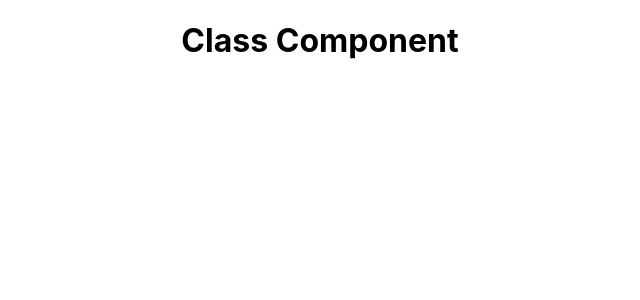
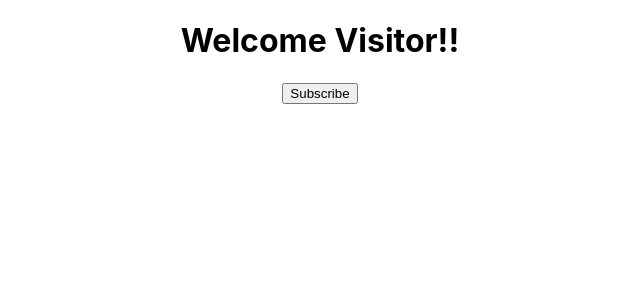
Before and after one commit to kartikBhanderi/React, a React (Create React App) app in the folder hello/: page / in a window 1280 px wide. Shown: the top 300 px of the page, without its empty margins (320-960 px from the left). Built offline with nearby package versions, Linux system fonts and the light colour scheme.

Commit message:
state in class components

```diff
--- a/hello/src/App.js
+++ b/hello/src/App.js
@@ -3,10 +3,23 @@ import './App.css';
 import Greet from './components/Greet'
 import { Component } from 'react';
 import Welcome from './components/Welcome'
+import Hello from './components/Hello'
+import Message from './components/Message'
+
+
 function App() {
   return (
     <div className="App">
-      <Welcome/>
+      <Message/>
+      {/* <Greet name="kartik" heroName="batman">
+        <p>Hey! I am children</p>
+      </Greet>
+      <Greet name="yash" heroName="superman">
+        <button>Action</button>
+      </Greet>
+
+      <Welcome name="kartik" heroName="batman"></Welcome>
+      <Welcome name="yash" heroName="superman"></Welcome> */}
     </div>
   );
 }
--- a/hello/src/components/Greet.js
+++ b/hello/src/components/Greet.js
@@ -1,6 +1,15 @@
 import React from 'react'
 
-const  Greet = () => <h1> Hello Kartik ! </h1>;
+const  Greet = (props) => {
+    // console.log(props.name);
+    // props.name = "change"; // immutable
+    return (
+        <div>
+            <h1> Hello {props.name} AKA {props.heroName} ! </h1>
+            {props.children}
+        </div>
+    )
+}
 
 // export const  Greet = () => <h1> Hello Kartik ! </h1>;
 export default Greet
--- /dev/null
+++ b/hello/src/components/Hello.js
@@ -0,0 +1,15 @@
+import React from 'react';
+
+const Hello = () => {
+    // return (
+    //     <div>
+    //         <h1>Hello Kartik</h1>
+    //     </div>
+    // )
+    return React.createElement(
+        'div',
+        {id: 'Hello', className : 'dummyClass'},
+        React.createElement('h1', null, "Hello Kartik"));
+}
+
+export default Hello
--- /dev/null
+++ b/hello/src/components/Message.js
@@ -0,0 +1,32 @@
+import React , { Component } from 'react'
+
+class Message extends Component {
+
+    constructor(){
+        super()
+        this.state = {
+            message: 'Welcome Visitor!!'
+        }
+    }
+
+    changeMessage(){
+        this.setState({
+            message: "Thanks you for subscribing !!"
+        })
+    }
+
+    render(){
+        return (
+            <div>
+                <h1>
+                    {this.state.message}
+                </h1>
+                <button onClick={() => this.changeMessage()}>
+                    Subscribe
+                </button>
+            </div>
+        )
+    }
+}
+
+export default Message
--- a/hello/src/components/Welcome.js
+++ b/hello/src/components/Welcome.js
@@ -2,7 +2,7 @@ import React , { Component } from 'react'
 
 class Welcome extends Component {
     render(){
-        return <h1>Class Component </h1>
+        return <h1>Welcome {this.props.name} AKA {this.props.heroName} </h1>
     }
 }
 
```
Also changed, not shown: 1 other file (tests, documents, lock files or other folders).
